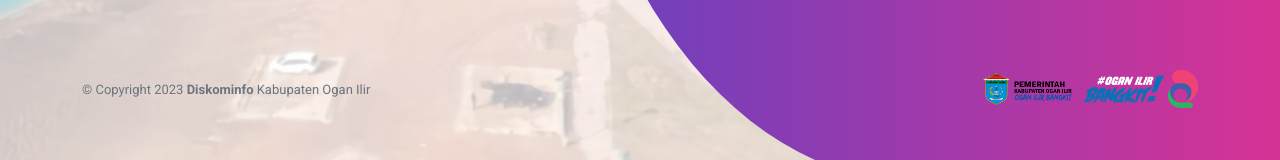
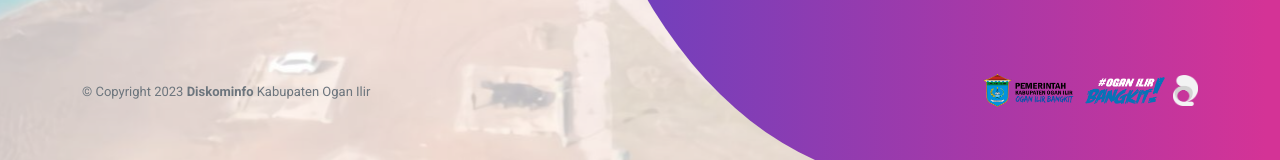
Before and after one commit to dayatpribadi/sidesi, a plain HTML site: page index.html in a window 1280 px wide. Shown: the part 668-828 px from the top of the page. Drawn offline with Linux system fonts and the light colour scheme.

Commit message:
update logo

```diff
--- a/index.html
+++ b/index.html
@@ -83,7 +83,7 @@
                 <div class="col-12 col-lg-6 text-center text-lg-end">
                     <img src="assets/img/logo/logo-oganilir.png" width="100" alt="">
                     <img src="assets/img/logo/oganilirbangkit-white.png" width="80" alt="">
-                    <img src="assets/img/desain-01/e-desa_color.png" width="30" alt="">
+                    <img src="assets/img/desain-01/e-desa_white.png" class="ms-1" width="25" alt="">
                 </div>
             </div>
         </div>
```
